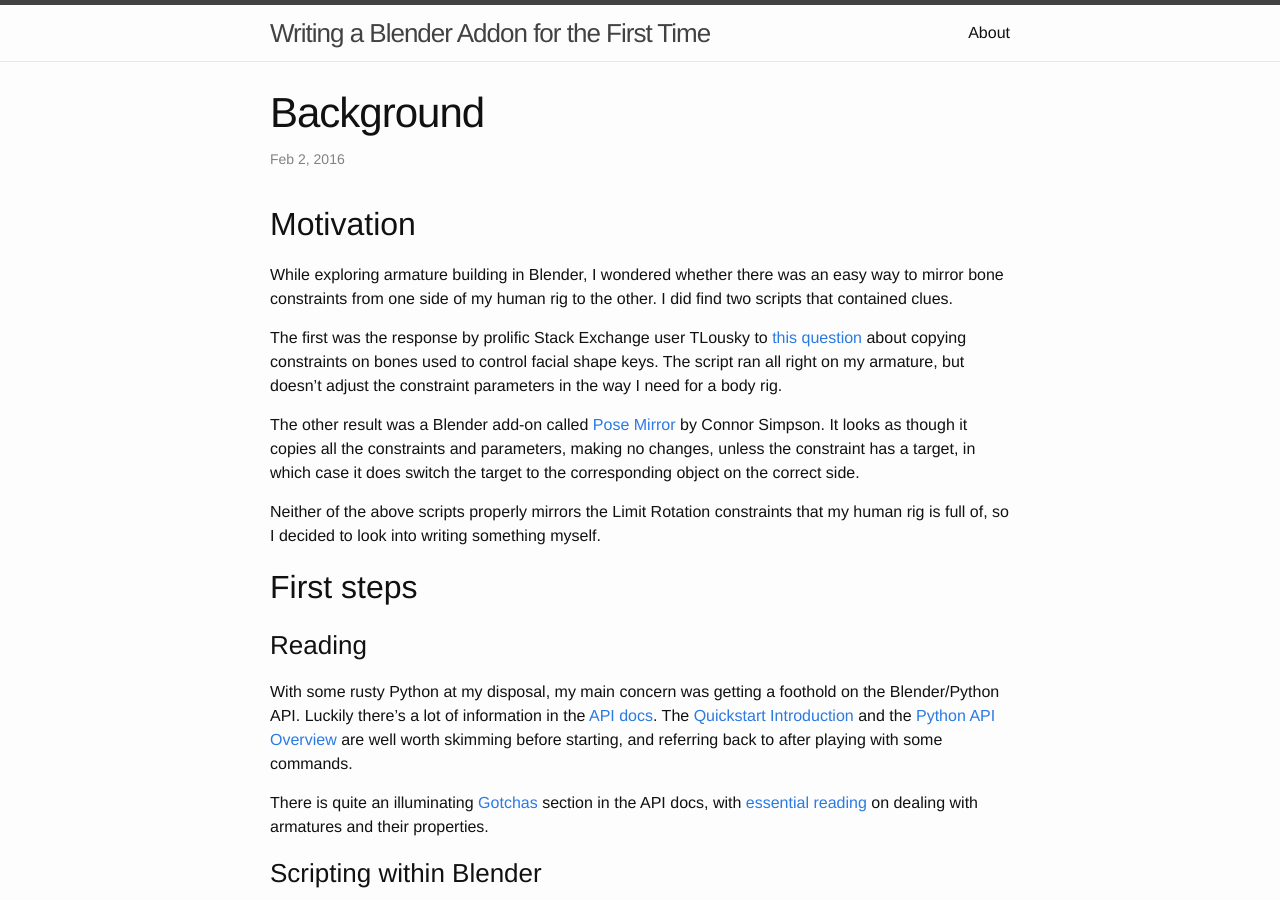
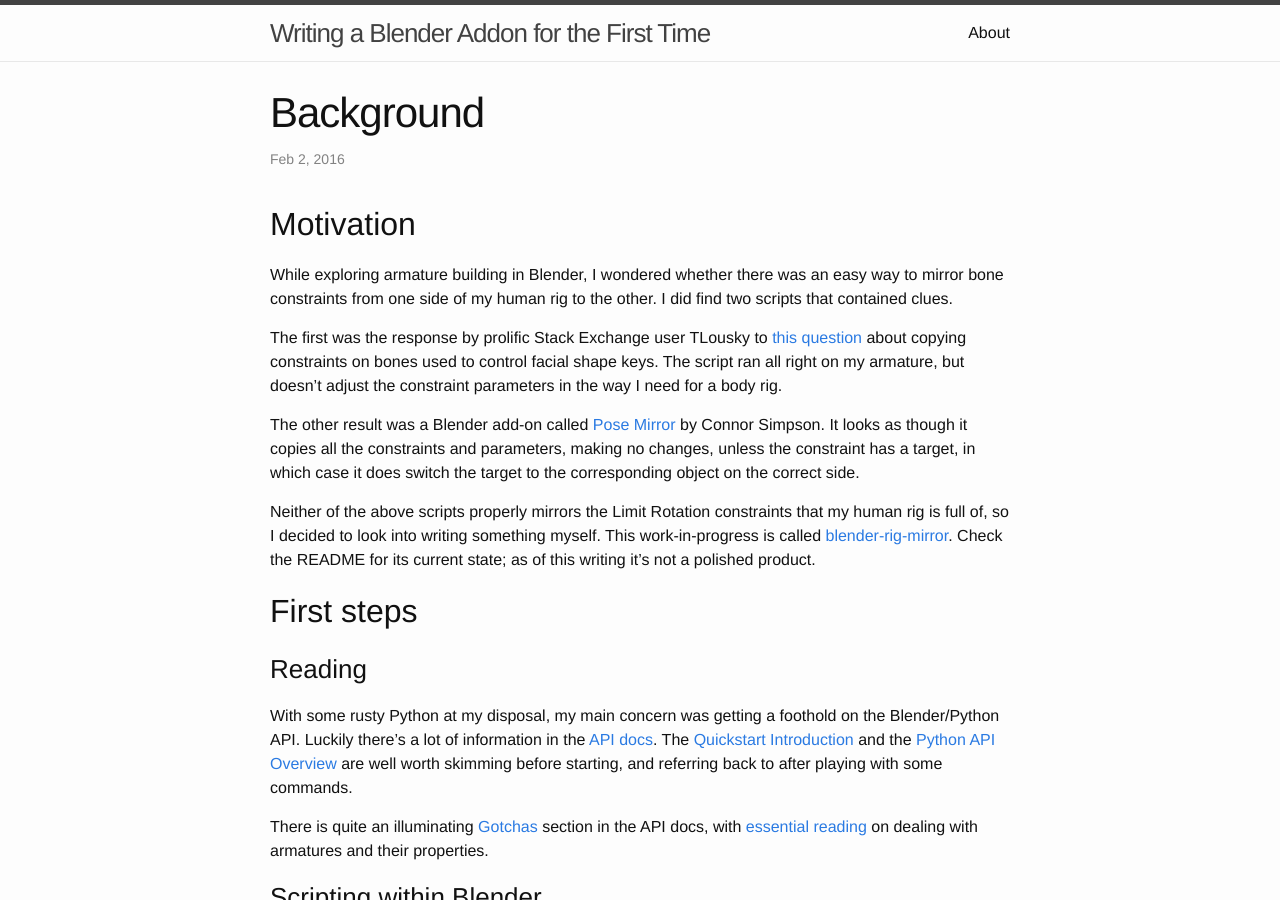
Before and after one commit to clutterstack/blender-rig-mirror, a Jekyll site: the page built from _posts/2016-02-02-background.md, in a window 1280 px wide and 900 px high. Built offline with Jekyll 4.4.1, drawn with Linux system fonts in a browser that asks for light colours; some of the changed text lies outside the part shown.

Commit message:
Tweaks to post

```diff
--- a/_posts/2016-02-02-background.md
+++ b/_posts/2016-02-02-background.md
@@ -11,7 +11,7 @@ The first was the response by prolific Stack Exchange user TLousky to [this ques
 
 The other result was a Blender add-on called [Pose Mirror](https://developer.blender.org/T36334) by Connor Simpson. It looks as though it copies all the constraints and parameters, making no changes, unless the constraint has a target, in which case it does switch the target to the corresponding object on the correct side.
 
-Neither of the above scripts properly mirrors the Limit Rotation constraints that my human rig is full of, so I decided to look into writing something myself.
+Neither of the above scripts properly mirrors the Limit Rotation constraints that my human rig is full of, so I decided to look into writing something myself. This work-in-progress is called [blender-rig-mirror](https://github.com/clutterstack/blender-rig-mirror). Check the README for its current state; as of this writing it's not a polished product.
 
 ## First steps
 
@@ -60,9 +60,7 @@ import bpy
 
 it's ready to go. Commands that can be entered into the console can just as easily be run from the .py file. Because I was still feeling my way around, I played around with commands, in a combination of one-liners in the console and cumulative actions in the script file. It's quite satisfying watching even the simplest changes happening to an object in the 3D view as a result of a typed command.
 
-Soon the script began doing some of the things I want my add-on to do.
-
-This work-in-progress is called [blender-rig-mirror](https://github.com/clutterstack/blender-rig-mirror). Check the README for its current state; as of this writing it's not a polished product.
+Soon, the script began doing some of the things I want my add-on to do. At the time of writing, it doesn't do everything, and it's not in add-on format yet.
 
 ### Licensing
 
```
